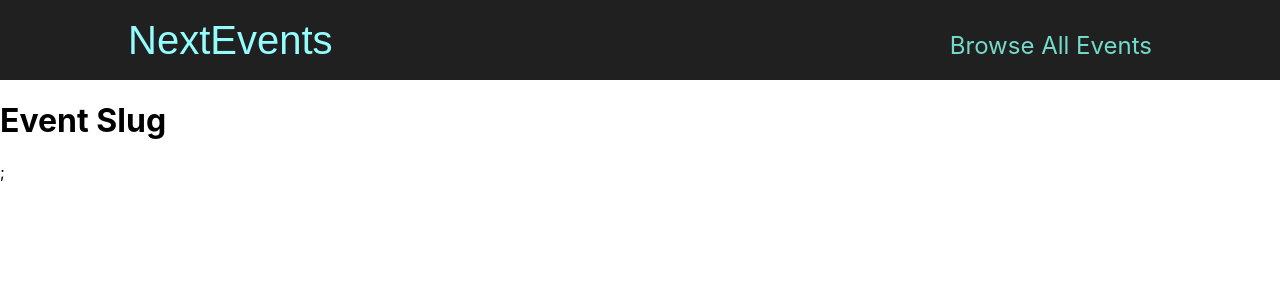
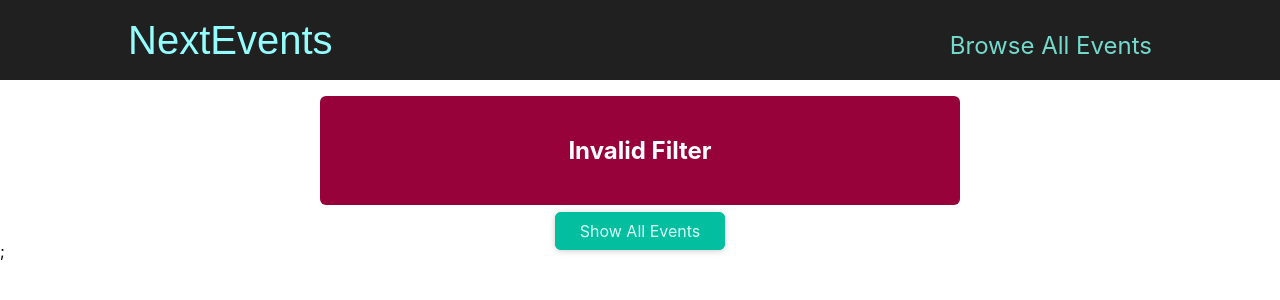
Before and after one commit to nycgio/nextjs-events, a Next.js app: page /events/1 in a window 1280 px wide. Shown: the top 300 px of the page. Built offline with nearby package versions, Linux system fonts and the light colour scheme.

Commit message:
Created a alert component and updated event slug component

```diff
--- /dev/null
+++ b/components/results-title/results-title.js
@@ -0,0 +1,20 @@
+import Button from '../ui/button';
+import classes from './results-title.module.css';
+
+function ResultsTitle(props) {
+  const { date } = props;
+
+  const humanReadableDate = new Date(date).toLocaleDateString('en-US', {
+    month: 'long',
+    year: 'numeric',
+  });
+
+  return (
+    <section className={classes.title}>
+      <h1>Events in {humanReadableDate}</h1>
+      <Button link='/events'>Show all events</Button>
+    </section>
+  );
+}
+
+export default ResultsTitle;
--- /dev/null
+++ b/components/results-title/results-title.module.css
@@ -0,0 +1,6 @@
+.title {
+  margin: 2rem auto;
+  width: 90%;
+  max-width: 40rem;
+  text-align: center;
+}
--- /dev/null
+++ b/components/ui/error-alert.js
@@ -0,0 +1,7 @@
+import classes from './error-alert.module.css';
+
+function ErrorAlert(props) {
+  return <div className={classes.alert}>{props.children}</div>;
+}
+
+export default ErrorAlert;
--- /dev/null
+++ b/components/ui/error-alert.module.css
@@ -0,0 +1,12 @@
+.alert {
+	margin: 1rem auto;
+	padding: 1rem 2rem;
+	width: 90%;
+	max-width: 40rem;
+	background-color: #97023b;
+	color: #ffffff;
+	font-weight: bold;
+	font-size: 1.5rem;
+	text-align: center;
+	border-radius: 6px;
+}
--- a/pages/events/[...slug].js
+++ b/pages/events/[...slug].js
@@ -1,10 +1,70 @@
-import React from "react";
+import React, { Fragment } from "react";
+import { useRouter } from "next/router";
+import { getFilteredEvents } from "../../dummy-data";
+
+// components
+import EventList from "../../components/events/EventList";
+import ResultsTitle from "../../components/results-title/results-title";
+import Button from "../../components/ui/button";
+import ErrorAlert from "../../components/ui/error-alert";
 
 function FilteredEvents() {
+	const router = useRouter();
+	const filterData = router.query.slug;
+
+	if (!filterData) {
+		return <p className="center">Loading...</p>;
+	}
+
+	const filteredYear = filterData[0];
+	const filteredMonth = filterData[1];
+
+	// convert string to number
+	const numYear = +filteredYear;
+	const numMonth = +filteredMonth;
+
+	if (
+		isNaN(numYear) ||
+		isNaN(numMonth) ||
+		numYear > 2030 ||
+		numYear < 2021 ||
+		numMonth < 1 ||
+		numMonth > 12
+	) {
+		return (
+			<Fragment>
+				<div className="center">
+					<ErrorAlert>
+						<p>Invalid Filter</p>
+					</ErrorAlert>
+					<Button link="/events">Show All Events</Button>
+				</div>
+			</Fragment>
+		);
+	}
+
+	const FilteredEvents = getFilteredEvents({ year: numYear, month: numMonth });
+
+	if (!FilteredEvents || FilteredEvents.length === 0) {
+		return (
+			<Fragment>
+				<div className="center">
+					<ErrorAlert>
+						<p>No events found</p>
+					</ErrorAlert>
+					<Button link="/events">Show All Events</Button>
+				</div>
+			</Fragment>
+		);
+	}
+
+	const date = new Date(numYear, numMonth - 1);
+
 	return (
-		<div>
-			<h1>Event Slug</h1>
-		</div>
+		<Fragment>
+			<ResultsTitle date={date} />
+			<EventList items={FilteredEvents} />
+		</Fragment>
 	);
 }
 
```
Also changed, not shown: pages/events/[eventId].js (+6 -4 lines).
